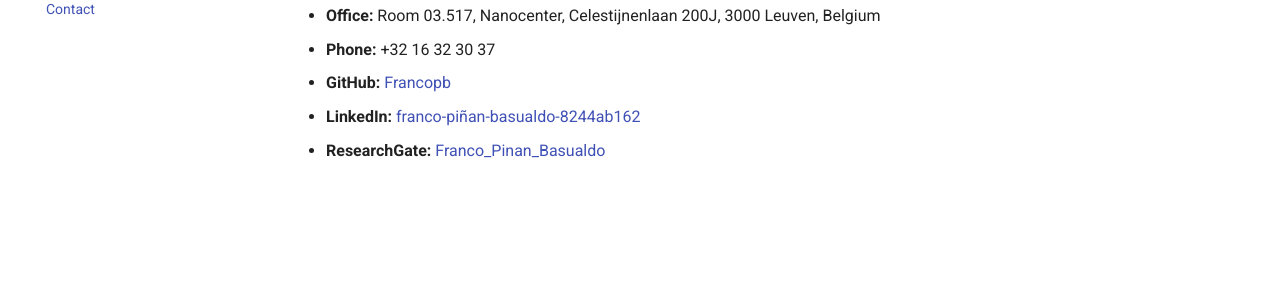
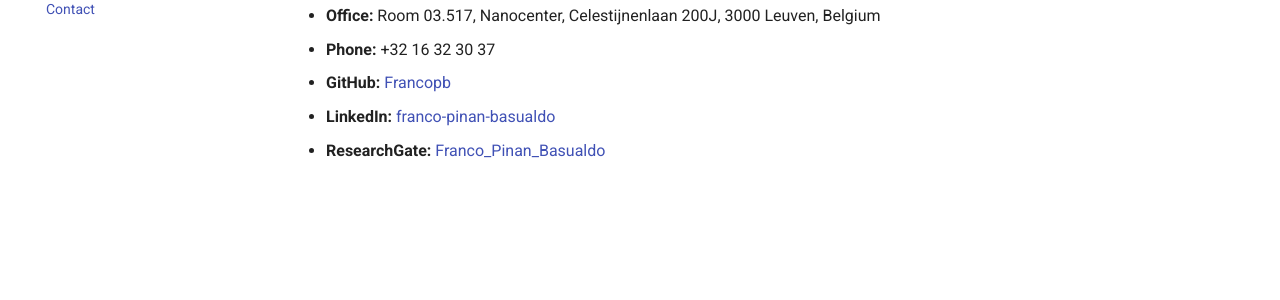
Before and after one commit to Francopb/Francopb.github.io, an MkDocs documentation site: the page built from docs/contact.md, in a window 1280 px wide. Shown: the part 210-510 px from the top of the page. Built offline with MkDocs 1.6.1 and Material for MkDocs 9.7.7, drawn with Linux system fonts in a browser that asks for light colours.

Commit message:
updated linkedin profile

```diff
--- a/docs/contact.md
+++ b/docs/contact.md
@@ -7,5 +7,5 @@
 
 
 - **GitHub:** [Francopb](https://github.com/Francopb)
-- **LinkedIn:** [franco-piñan-basualdo-8244ab162](https://www.linkedin.com/in/franco-piñan-basualdo-8244ab162)
+- **LinkedIn:** [franco-pinan-basualdo](https://www.linkedin.com/in/franco-pinan-basualdo)
 - **ResearchGate:** [Franco_Pinan_Basualdo](https://www.researchgate.net/profile/Franco_Pinan_Basualdo)
```
Also changed, not shown: 1 other file.
